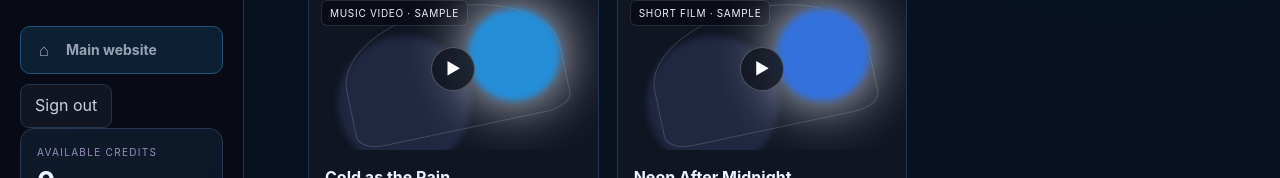
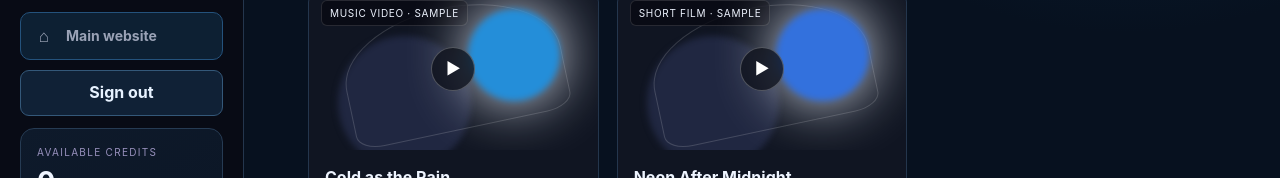
Before and after one commit to tntr24795-dot/PixenarMV, a Next.js app: page /studio in a window 1280 px wide. Shown: the part 442-620 px from the top of the page. Built offline with nearby package versions, Linux system fonts and the light colour scheme; no server answers; the database is empty.

Commit message:
style: make Studio sidebar sign out visible and accessible

```diff
--- a/app/final-tweaks.css
+++ b/app/final-tweaks.css
@@ -31,3 +31,8 @@
   text-decoration: none;
 }
 .brand .brand-pixenar-word { color: #f8fafc !important; -webkit-text-fill-color: #f8fafc; }
+
+/* Member sign-out action in Studio dashboard sidebar */
+.dashboardSignOut { margin: 10px 0 12px; }
+.dashboardSignOut button { width:100%; text-align:center; cursor:pointer; border:1px solid #345879; background:#102136; color:#e7f2ff; padding:10px 12px; border-radius:9px; font-weight:700; }
+.dashboardSignOut button:hover,.dashboardSignOut button:focus-visible { border-color:#38bdf8; background:#14314a; color:#fff; }
```
